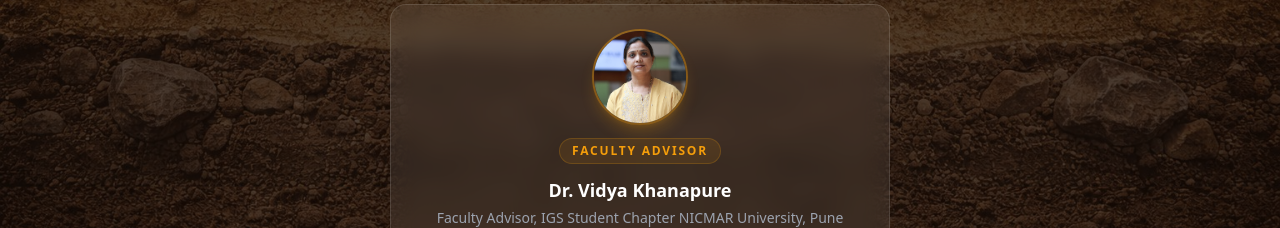
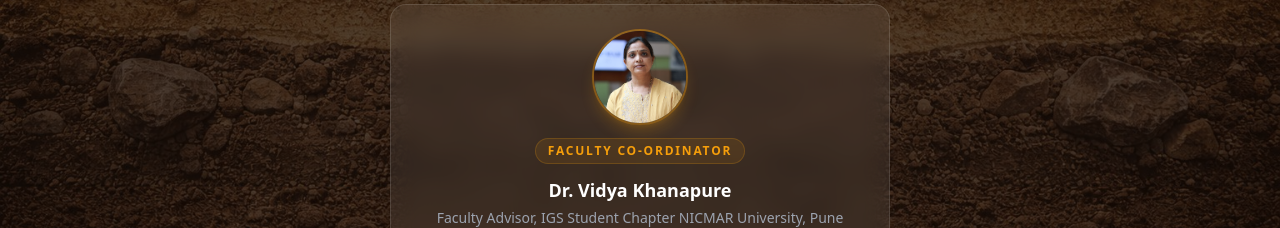
Before and after one commit to akankshakarhad/event_management_with_payment_gateway, a React (Vite) app in the folder frontend/: page / in a window 1280 px wide. Shown: the part 4080-4308 px from the top of the page. Built offline with nearby package versions, Linux system fonts and the light colour scheme; the HTML template or start-up script is replaced by a standard one.

Commit message:
Minor changes

```diff
--- a/frontend/src/pages/LandingPage.jsx
+++ b/frontend/src/pages/LandingPage.jsx
@@ -133,7 +133,7 @@
   { role: 'PATRON',          name: 'Dr. Mrs. Sushma S. Kulkarni',  designation: 'Vice Chancellor, NICMAR University, Pune',                        initials: 'SK', photo: '/geofest_faculty_photos/dr-sushma-kulkarni.jpg.jpeg' },
   { role: 'CONVENER',        name: 'Dr. Anilkumar L Agarwal',      designation: 'Dean Academics, NICMAR University, Pune',                         initials: 'AA', photo: '/geofest_faculty_photos/Agarwal_Anil.jpeg' },
   { role: 'CO-CONVENER',     name: 'Dr. Smita Krishnarao Patil',   designation: 'Associate Professor and Dean, SOE NICMAR University, Pune',        initials: 'SP', photo: '/geofest_faculty_photos/Dr_Smita_K_Patil.jpg' },
-  { role: 'FACULTY ADVISOR', name: 'Dr. Vidya Khanapure',          designation: 'Faculty Advisor, IGS Student Chapter NICMAR University, Pune',    initials: 'VK', photo: '/geofest_faculty_photos/Dr_Vidya_Khanapure.jpg' },
+  { role: 'FACULTY CO-ORDINATOR', name: 'Dr. Vidya Khanapure',     designation: 'Faculty Advisor, IGS Student Chapter NICMAR University, Pune',    initials: 'VK', photo: '/geofest_faculty_photos/Dr_Vidya_Khanapure.jpg' },
 ];
 
 const IGS_COMMITTEE = [
```
